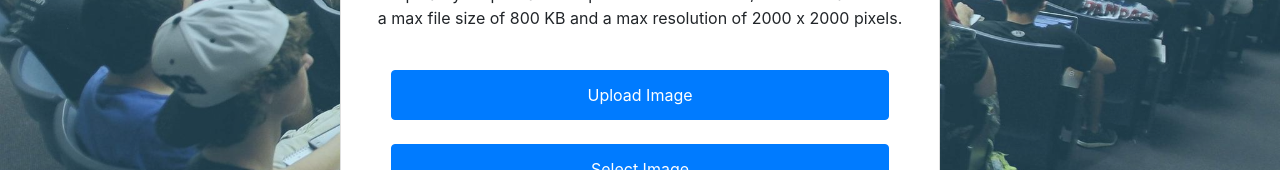
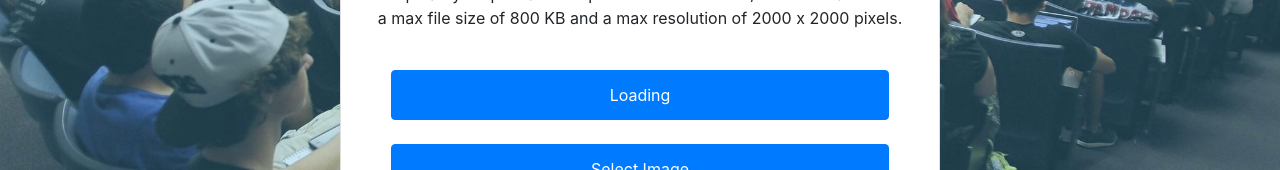
Before and after one commit to JaysM32/3ms-front-end, a React (Create React App) app in the folder nodeattendweb/: page /Account/nodeRegister in a window 1280 px wide. Shown: the part 426-596 px from the top of the page. Built offline with nearby package versions, Linux system fonts and the light colour scheme; no server answers; the database is empty; sample sign-in values are in the browser's storage.

Commit message:
slight changes

```diff
--- a/nodeattendweb/src/components/NodefluxRegister.js
+++ b/nodeattendweb/src/components/NodefluxRegister.js
@@ -384,8 +384,8 @@ const NodefluxRegister = () => {
                     <div class={`${error ? "": "hide"}`}>
                         <button class='btn btn-warning' style={{width:'83%'}}>{error}</button>
                     </div><br/>
-                    <button type='button' class="btn btn-primary" style={{height: '50px', marginLeft:'50px', marginRight:'50px'}} onClick={handleNodefluxEnroll}> Upload Image </button><br/>
-                    <button type='button' class={`btn btn-primary ${loading ? "hide" : ""} ${pageJobDone.page_1 ? "hide" : ""}`} style={{height: '50px', marginLeft:'50px', marginRight:'50px'}} onClick={uploadIMG}> Select Image </button><br/>
+                    <button type='button' class="btn btn-primary" style={{height: '50px', marginLeft:'50px', marginRight:'50px'}} onClick={handleNodefluxEnroll}> {`${loading ? "Loading" : "Upload Image"}`} </button><br/>
+                    <button type='button' class={`btn btn-primary ${pageJobDone.page_1 ? "hide" : ""}`} style={{height: '50px', marginLeft:'50px', marginRight:'50px'}} onClick={uploadIMG}> Select Image </button><br/>
                     <button type='button' class='btn btn-link' onClick={abortAll} style={{marginLeft:'50px', marginRight:'50px'}}>Cancel</button><br/>
                     <div class='card-footer'>
                         <nav aria-label="Page navigation example">
```
